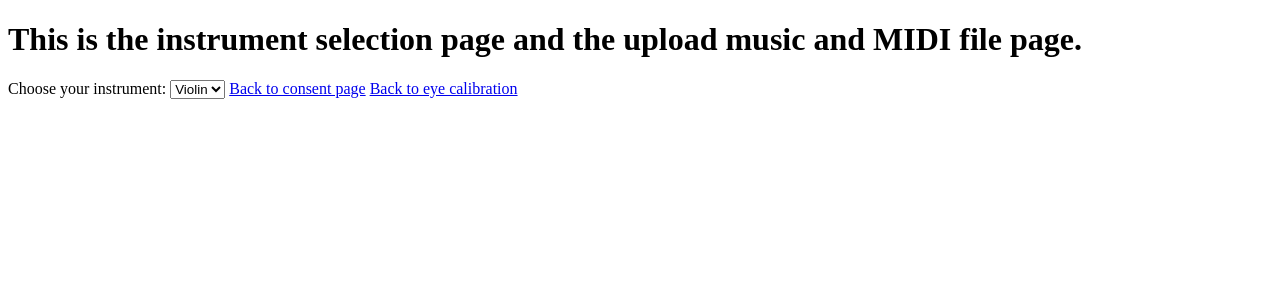
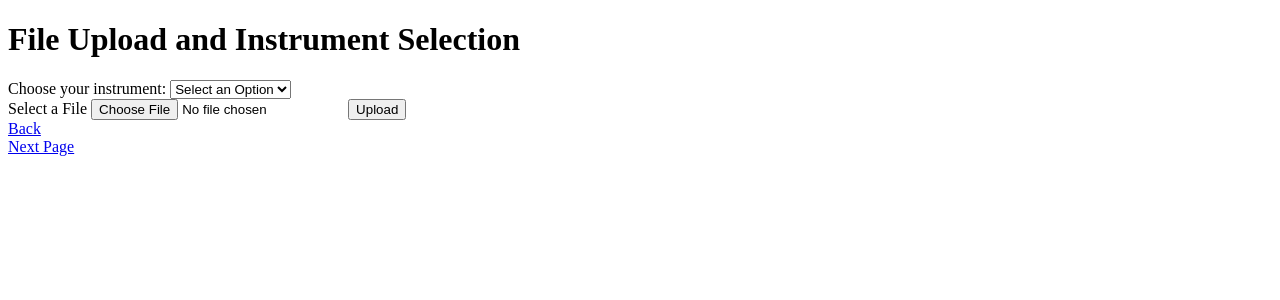
Before and after one commit to sanjana-shriram/SoundSync_Frontend, a Django app: page /instrument/ in a window 1280 px wide. Shown: the top 300 px of the page. Run offline with Django 4.2, Linux system fonts and the light colour scheme.

Commit message:
before monday demo

```diff
--- a/web_project/index.py
+++ b/web_project/index.py
@@ -12,3 +12,7 @@ def eyeCalibrationPage(request):
 
 def instrumentPage(request):
     return render(request, 'instrumentPage.html')
+
+
+def playPage(request):
+    return render(request, 'playPage.html')
--- a/web_project/templates/consentPage.html
+++ b/web_project/templates/consentPage.html
@@ -102,6 +102,7 @@
       to these Terms and Conditions.</label
     >
   </div>
-
-  <a href="{%url 'eyeCalibrationPage' %}">Calibrate Eyes</a>
+  <div>
+    <a href="{%url 'instrumentPage' %}">Next page</a>
+  </div>
 </body>
--- a/web_project/templates/instrumentPage.html
+++ b/web_project/templates/instrumentPage.html
@@ -1,19 +1,40 @@
 <!DOCTYPE html>
 <head>
-  <title>This is the instrument selection page</title>
+  <title>Upload</title>
   <body>
-    <h1>
-      This is the instrument selection page and the upload music and MIDI file
-      page.
-    </h1>
+    <h1>File Upload and Instrument Selection</h1>
+    <div>
       <label for="instruments">Choose your instrument:</label>
+
       <select name="instruments" id="instruments">
+        <option value="none" selected disabled hidden>Select an Option</option>
         <option value="violin">Violin</option>
         <option value="viola">Viola</option>
         <option value="cello">Cello</option>
-      <option value="bass">Bass</option>
+        <option value="flute">Flute</option>
+        <option value="oboe">Oboe</option>
+        <option value="clarinet">Clarinet</option>
+        <option value="trumpet">Trumpet</option>
+        <option value="bassoon">Bassoon</option>
+        <option value="trombone">Trombone</option>
+        <option value="tuba">Tuba</option>
       </select>
-    <a href="{% url 'consentPage' %}">Back to consent page</a>
-    <a href="{% url 'eyeCalibrationPage' %}">Back to eye calibration</a>
+    </div>
+
+    <div>
+      <form method="post" enctype="multipart/form-data">
+        {% csrf_token %}
+        <label for="file">Select a File</label>
+        <input id="file" name="file" type="file" />
+        <button>Upload</button>
+      </form>
+    </div>
+
+    <div>
+      <a href="{% url 'consentPage' %}">Back </a>
+    </div>
+    <div>
+      <a href="{% url 'eyeCalibrationPage' %}">Next Page</a>
+    </div>
   </body>
 </head>
--- a/web_project/urls.py
+++ b/web_project/urls.py
@@ -24,5 +24,7 @@ urlpatterns = [
     path("admin/", admin.site.urls),
     path('', index.consentPage, name="consentPage"),
     path('eyeCalibration/', index.eyeCalibrationPage, name="eyeCalibrationPage"),
-    path('instrument/', index.instrumentPage, name="instrumentPage")
+    path('instrument/', index.instrumentPage, name="instrumentPage"),
+    path('play/', index.playPage, name="playPage")
+
 ]
```
Also changed, not shown: web_project/settings.py (+7 -0 lines), web_project/templates/eyeCalibrationPage.html (+10 -7 lines), web_project/templates/playPage.html (added, +36 -0 lines), out3.jpg (deleted), out4.jpg (deleted), out5.jpg (deleted), web_project/static/out0.jpg (added), 9 other files. Lines whose indentation alone changed are shown as unchanged.
